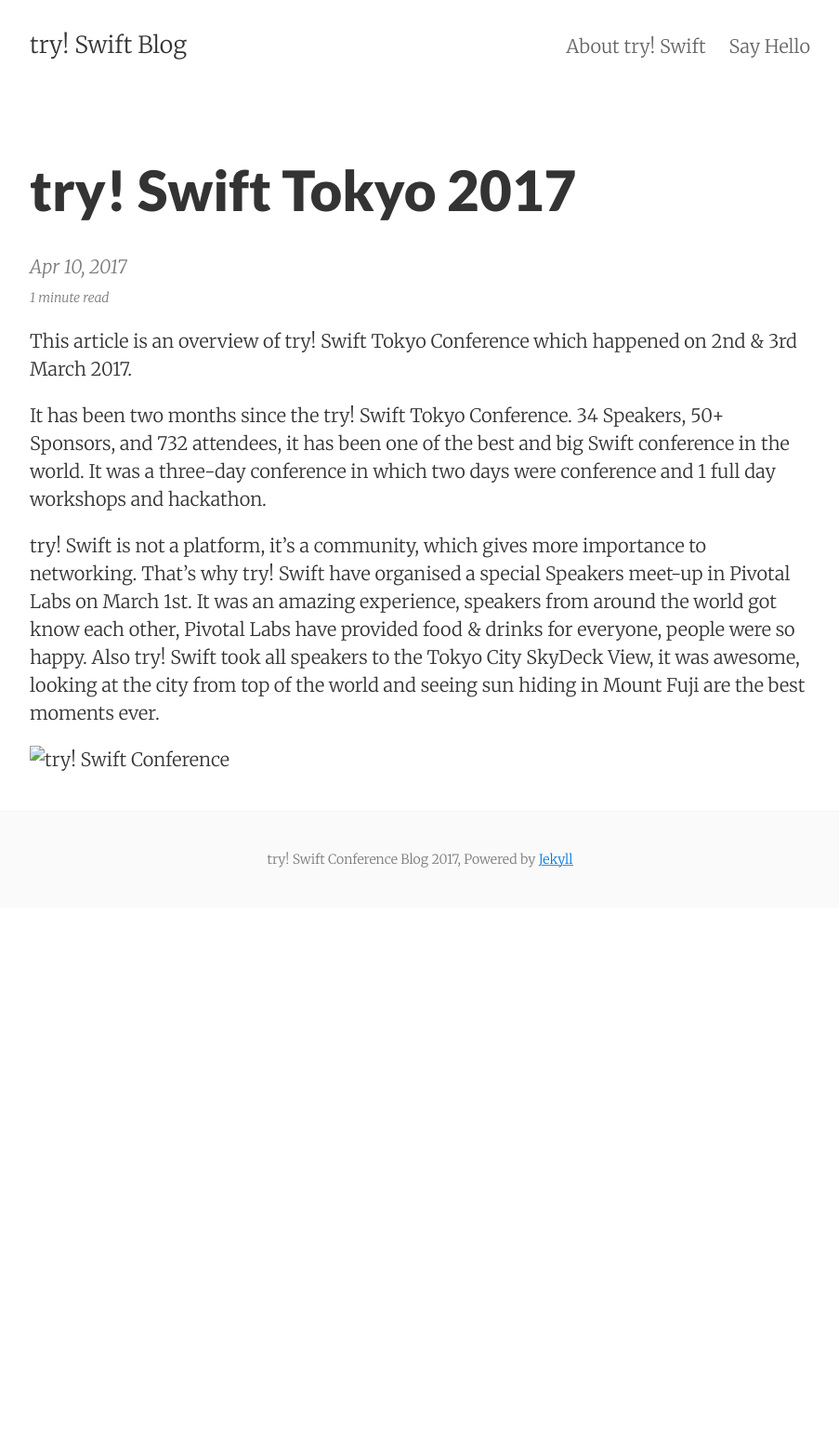
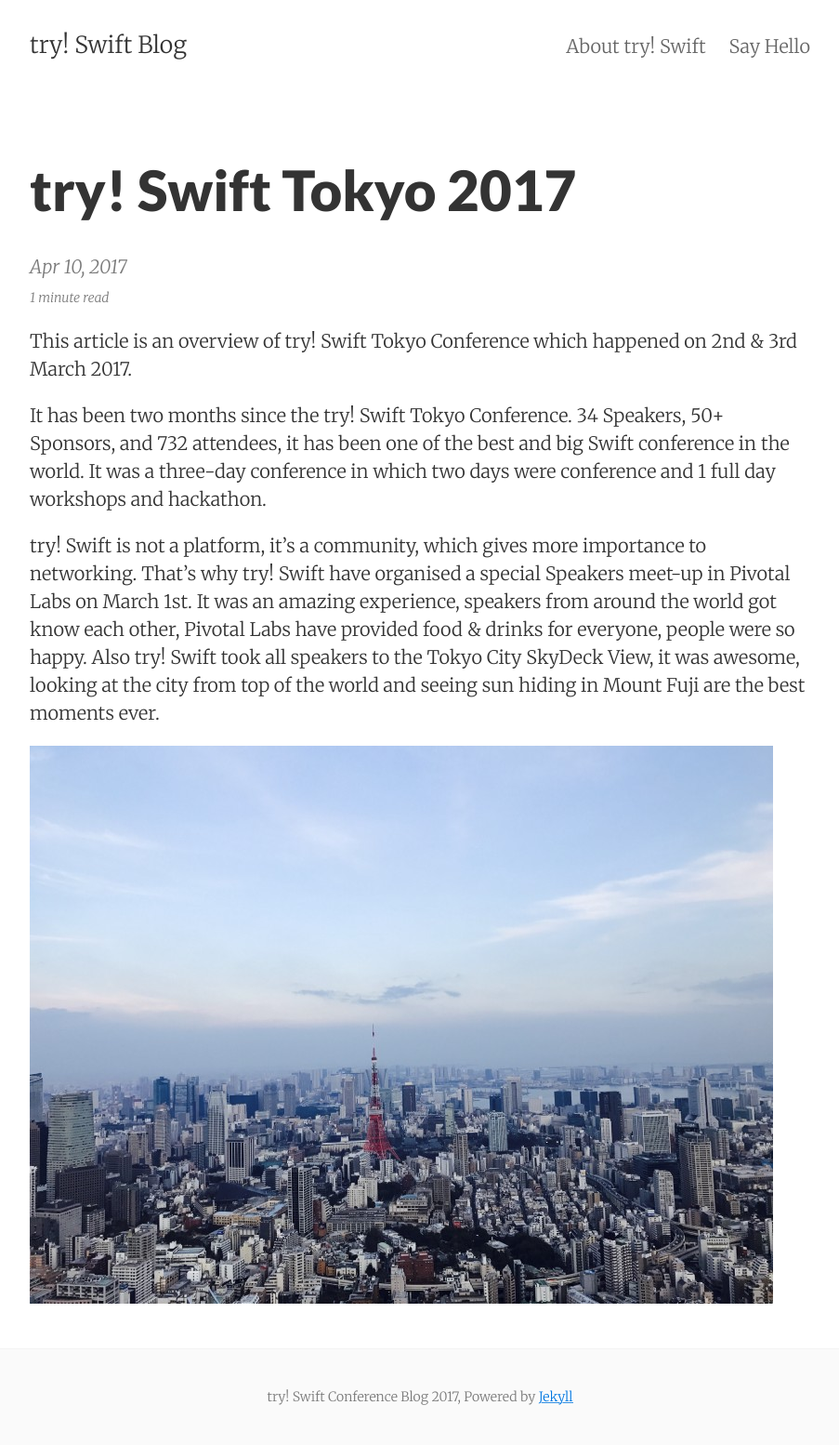
Before and after one commit to tryswift/blog, a Jekyll site: the page built from _posts/2017-04-10-try-Swift-Tokyo-overview.md, in a window 1280 px wide. Shown: the whole page at 93% size, without its empty margins (188-1091 px from the left). Built offline with Jekyll 4.4.1, drawn with Linux system fonts in a browser that asks for light colours; before the commit the page ends 976 px from its top, so only the background shows below that.

Commit message:
Changed image URL to relative URL rather than GitHub usercontent URL

```diff
--- a/_posts/2017-04-10-try-Swift-Tokyo-overview.md
+++ b/_posts/2017-04-10-try-Swift-Tokyo-overview.md
@@ -12,7 +12,7 @@
 
 try! Swift is not a platform, it’s a community, which gives more importance to networking. That’s why try! Swift have organised a special Speakers meet-up in Pivotal Labs on March 1st. It was an amazing experience, speakers from around the world got know each other, Pivotal Labs have provided food & drinks for everyone, people were so happy. Also try! Swift took all speakers to the Tokyo City SkyDeck View, it was awesome, looking at the city from top of the world and seeing sun hiding in Mount Fuji are the best moments ever.
 
-![try! Swift Conference]()
+![try! Swift Tokyo Speaker Party](/../images/tokyo-2017/speaker-party.jpeg)
 
 
 <!-- Pixyll now features:
```
